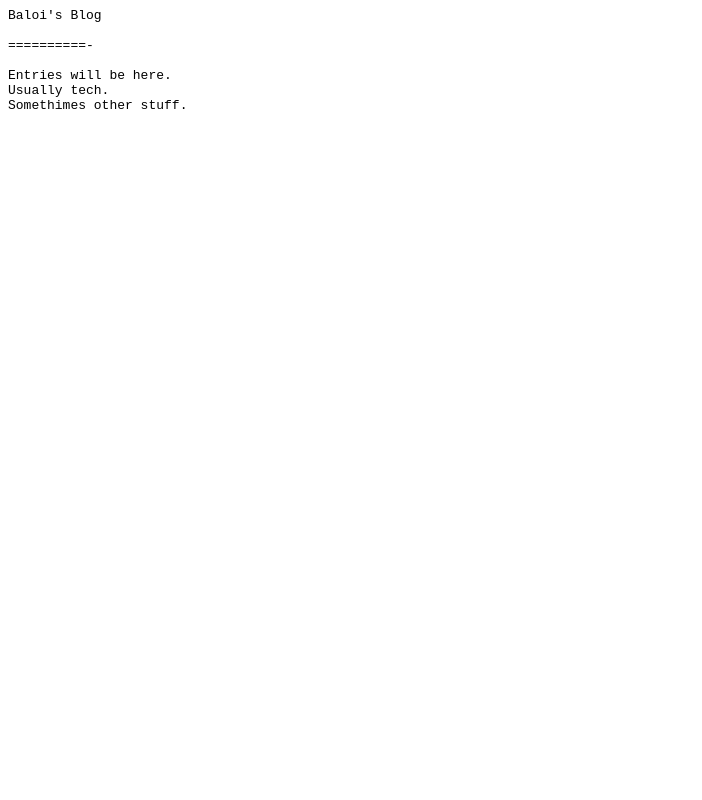
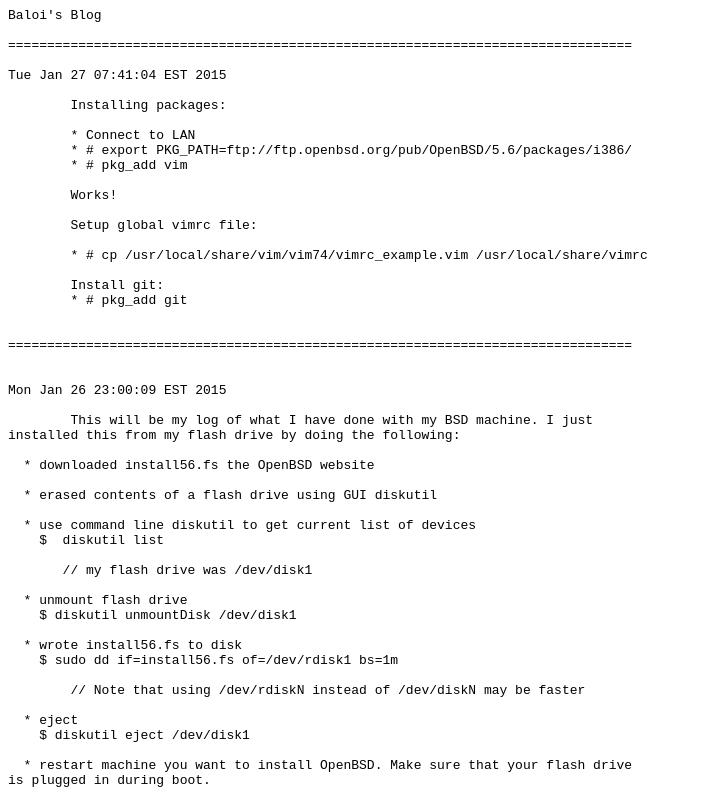
Before and after one commit to baloi/baloi.github.io, a plain HTML site: page index.html in a window 1280 px wide. Shown: the top 800 px of the page, without its empty margins (0-702 px from the left). Drawn offline with Linux system fonts and the light colour scheme.

Commit message:
some stuff

```diff
--- a/index.html
+++ b/index.html
@@ -1,9 +1,69 @@
 <pre>
 Baloi's Blog
 
-==========-
+================================================================================
 
-Entries will be here.
-Usually tech.
-Somethimes other stuff.
-</pre>
+Tue Jan 27 07:41:04 EST 2015
+
+        Installing packages:
+
+        * Connect to LAN
+        * # export PKG_PATH=ftp://ftp.openbsd.org/pub/OpenBSD/5.6/packages/i386/
+        * # pkg_add vim
+
+        Works!
+
+        Setup global vimrc file:
+
+        * # cp /usr/local/share/vim/vim74/vimrc_example.vim /usr/local/share/vimrc
+
+        Install git:
+        * # pkg_add git
+
+
+================================================================================
+
+
+Mon Jan 26 23:00:09 EST 2015
+
+        This will be my log of what I have done with my BSD machine. I just
+installed this from my flash drive by doing the following:
+
+  * downloaded install56.fs the OpenBSD website
+
+  * erased contents of a flash drive using GUI diskutil
+
+  * use command line diskutil to get current list of devices
+    $  diskutil list
+
+       // my flash drive was /dev/disk1
+
+  * unmount flash drive
+    $ diskutil unmountDisk /dev/disk1
+
+  * wrote install56.fs to disk
+    $ sudo dd if=install56.fs of=/dev/rdisk1 bs=1m
+
+        // Note that using /dev/rdiskN instead of /dev/diskN may be faster
+
+  * eject
+    $ diskutil eject /dev/disk1
+
+  * restart machine you want to install OpenBSD. Make sure that your flash drive
+is plugged in during boot.
+
+        // Note:
+        //      Installation was easy and added user. Did not connect to the
+        //      internet yet. This will be for the second install. gcc was
+        //      installed by default with vi also - makes it good. I just could
+        //      not find the sources yet. Maybe sources are not installed by
+        //      default. Installation took much less than 30 minutes. Felt like
+        //      10 minutes.
+
+        Currently only vi and not vim is installed. No syntax highlighting, no
+        auto complete, no expandtab, no retab. Bare bones. No Python even.
+
+        Am I in trouble or what? "!!date command in vi works though for
+        timestamping so I am doing something right.
+
+================================================================================</pre>
```
